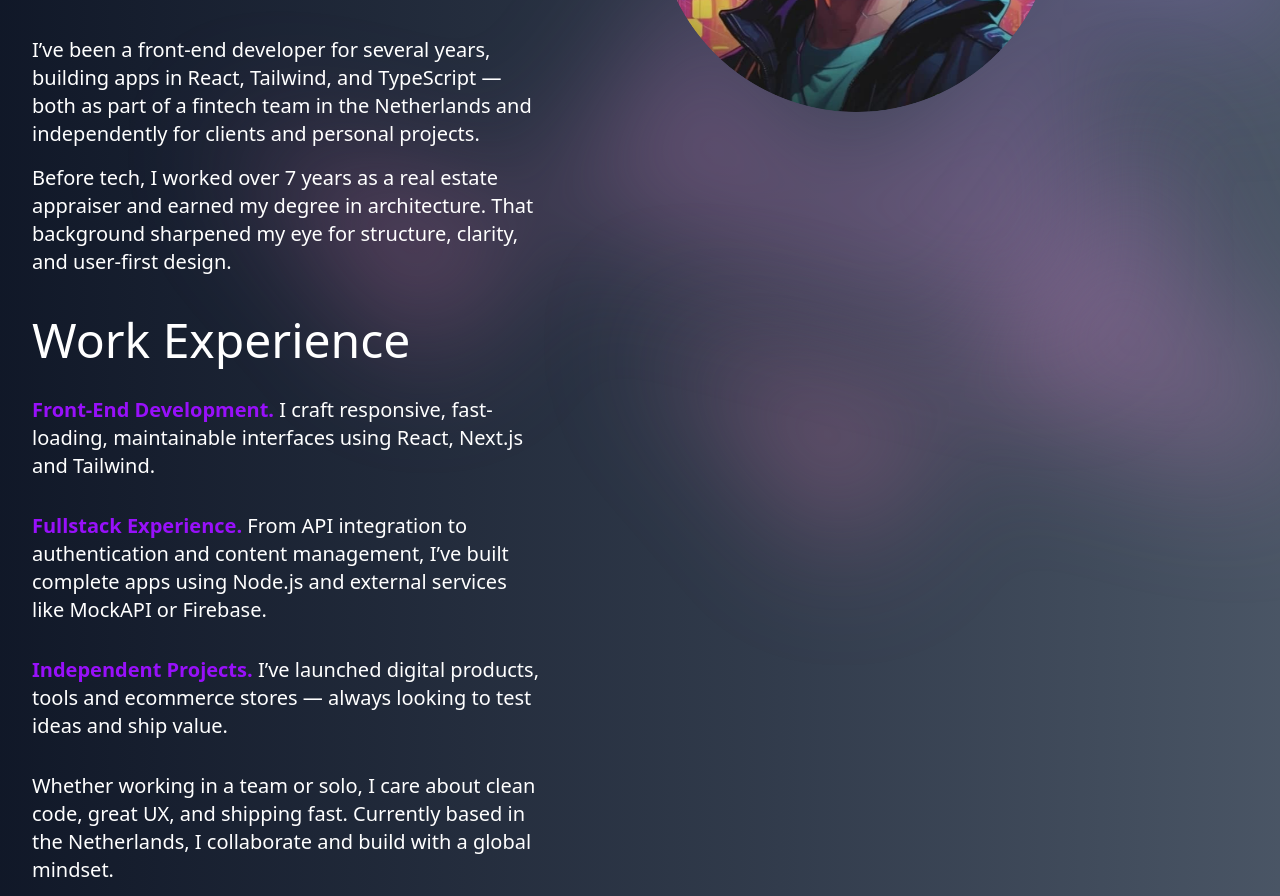
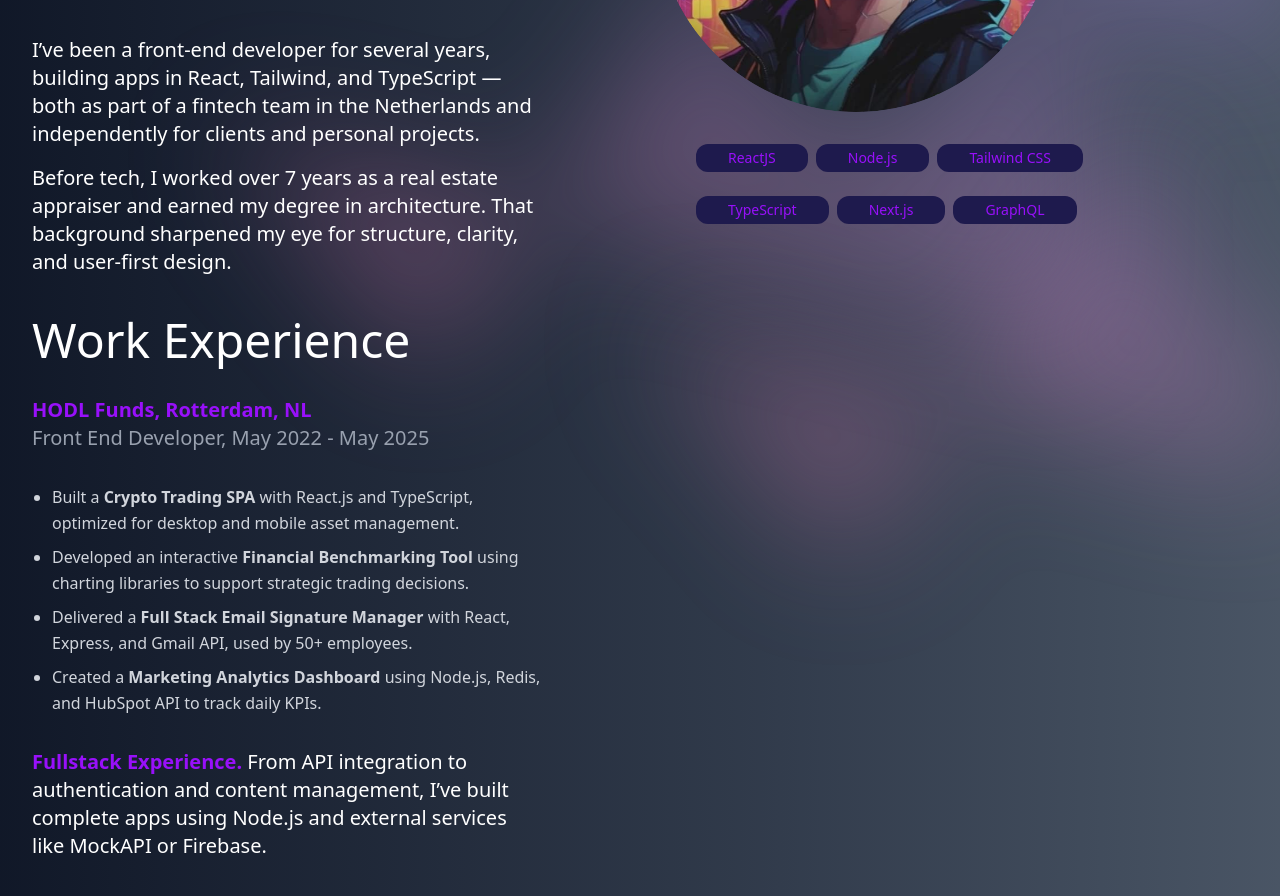
Before and after one commit to javierarancibia/framna, a Next.js app: page /about in a window 1280 px wide. Shown: the part 440-1336 px from the top of the page. Built offline with nearby package versions, Linux system fonts and the light colour scheme.

Commit message:
Add skills section and enhance work experience details on About page

```diff
--- a/app/about/page.tsx
+++ b/app/about/page.tsx
@@ -1,6 +1,15 @@
 import Navbar from "@/components/Navbar";
 import Image from "next/image";
 import React from "react";
+
+const skills = [
+    { name: "ReactJS", color: "bg-indigo-950", textColor: "text-purple-600" },
+    { name: "Node.js", color: "bg-green-950", textColor: "text-green-600" },
+    { name: "Tailwind CSS", color: "bg-blue-950", textColor: "text-blue-600" },
+    { name: "TypeScript", color: "bg-yellow-950", textColor: "text-yellow-600" },
+    { name: "Next.js", color: "bg-gray-950", textColor: "text-gray-600" },
+    { name: "GraphQL", color: "bg-purple-950", textColor: "text-purple-600" },];
+
 
 export default function About() {
   return (
@@ -35,6 +44,18 @@ export default function About() {
                         src="/hero.png"
                         className="rounded-full object-cover"
                     />
+                    <div className="flex flex-wrap mt-5 justify-start items-center space-x-2 md:px-10">
+                        {   /* Skills badges */
+                            skills.map((skill) => (
+                                <p
+                                    key={skill.name}
+                                    className={`rounded-xl my-3 text-sm px-8 py-1 mr-2 text-purple-600 bg-indigo-950`}
+                                >
+                                    {skill.name}
+                                </p>
+                            ))
+                        }
+                    </div>
                 </div>
 
                 {/* Details and experience */}
@@ -58,12 +79,30 @@ export default function About() {
                                 <li className="flex gap-x-3">
                                     <span>
                                         <strong className="font-semibold text-purple-600">
-                                    Front-End Development.
+                                        HODL Funds, Rotterdam, NL
                                         </strong>{" "}
-                                    I craft responsive, fast-loading, maintainable interfaces
-                                    using React, Next.js and Tailwind.
+                                        <p className="text-gray-400">
+                                            Front End Developer, May 2022 - May 2025
+                                        </p>
                                     </span>
                                 </li>
+                                <div>
+                                    <ul className="list-disc pl-5 text-gray-300 space-y-2 text-base leading-relaxed">
+                                        <li>
+                                            Built a <strong>Crypto Trading SPA</strong> with React.js and TypeScript, optimized for desktop and mobile asset management.
+                                        </li>
+                                        <li>
+                                            Developed an interactive <strong>Financial Benchmarking Tool</strong> using charting libraries to support strategic trading decisions.
+                                        </li>
+                                        <li>
+                                            Delivered a <strong>Full Stack Email Signature Manager</strong> with React, Express, and Gmail API, used by 50+ employees.
+                                        </li>
+                                        <li>
+                                            Created a <strong>Marketing Analytics Dashboard</strong> using Node.js, Redis, and HubSpot API to track daily KPIs.
+                                        </li>
+                                    </ul>
+                                </div>
+
                                 <li className="flex gap-x-3">
                                 <span>
                                     <strong className="font-semibold text-purple-600">
--- a/components/Hero.tsx
+++ b/components/Hero.tsx
@@ -16,10 +16,10 @@ export default function Hero() {
               </div>
             </div>
             <div className="text-start">
-              <h1 className="text-xl tracking-tight text-balance text-white sm:text-5xl">
+              <h1 className="text-xl tracking-tight text-balance text-white sm:text-5xl tracking-tighter">
                 I am Javier Arancibia
               </h1>
-              <h2 className="text-base font-bold whitespace-nowrap text-transparent bg-clip-text bg-gradient-to-r from-indigo-500 via-purple-500 to-pink-500 sm:text-6xl font-semibold py-2">
+              <h2 className="text-base font-bold whitespace-nowrap text-transparent bg-clip-text bg-gradient-to-r from-indigo-500 via-purple-500 to-pink-500 sm:text-6xl font-semibold py-2 tracking-tighter">
                 Front End Developer & Product Builder
               </h2>
               <p className="mt-8 text-2xl font-normal text-pretty text-slate-400">
```
Lines whose indentation alone changed are shown as unchanged.
